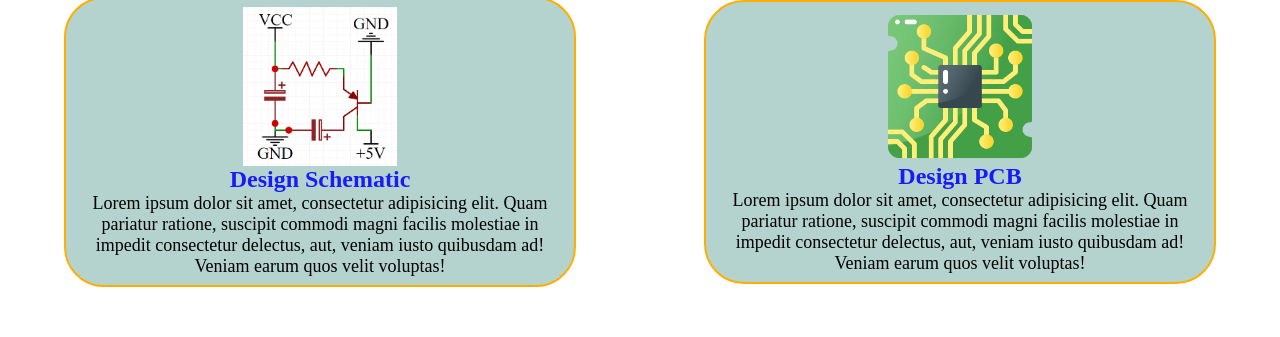
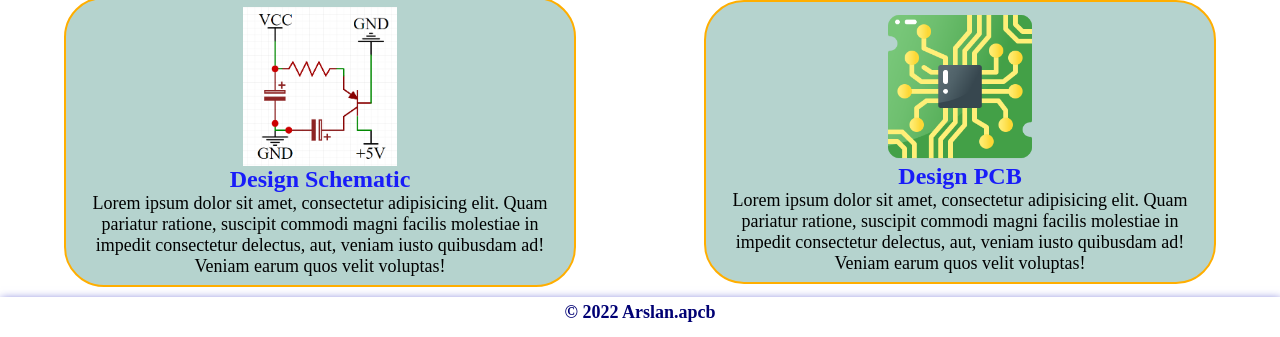
Before and after one commit to arslanmustaf/APCB397, a plain HTML site: page index.html in a window 1280 px wide. Shown: the part 735-1072 px from the top of the page. Before the commit the page ends 1022 px from the top, so only its background shows below. Drawn offline with Linux system fonts and the light colour scheme.

Commit message:
footer added

```diff
--- a/index.html
+++ b/index.html
@@ -47,6 +47,11 @@
                 </div>
             </div>
         </section>
+        <footer>
+            <div class="footer">
+                <h5>&copy; 2022 Arslan.apcb</h5>
+            </div>
+        </footer>
 </body>
 <script>
     hamburger = document.querySelector(".hamburger");
--- a/web style.css
+++ b/web style.css
@@ -148,6 +148,21 @@ nav ul{
 .pg{
     font-size: 18px;
     text-align: center;
+}
+                                    /* footer*/
+.footer{
+    width: 100vw;
+    height: 40px;
+    margin-top: 10px;
+    padding: 5px;
+    background-color: transparent;
+    box-shadow: 1px 2px 9px rgb(104, 105, 211);
+}
+h5{
+    text-align: center;
+    font-size: 18px;
+    font-weight: bold;
+    color: rgb(0, 0, 116);
 }
           /* media Queries */
 @media (max-width:1150px){
```
